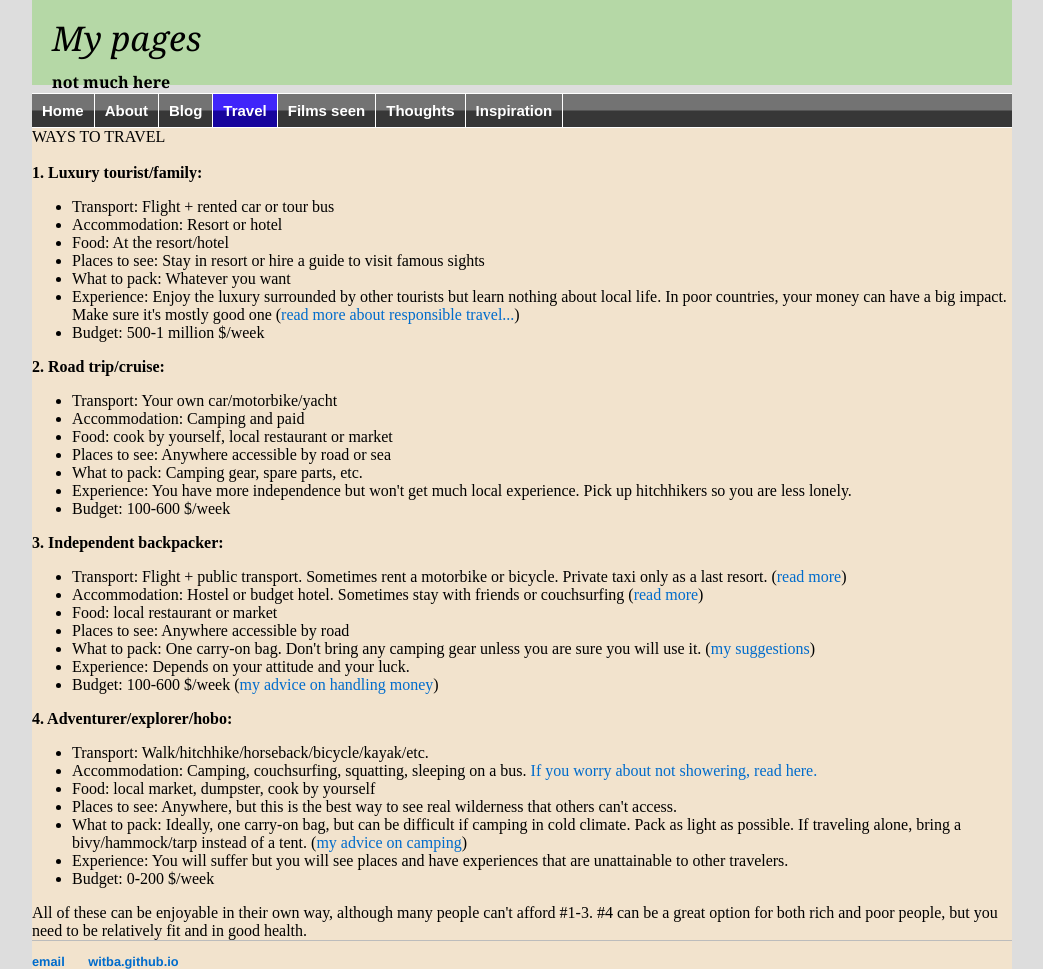
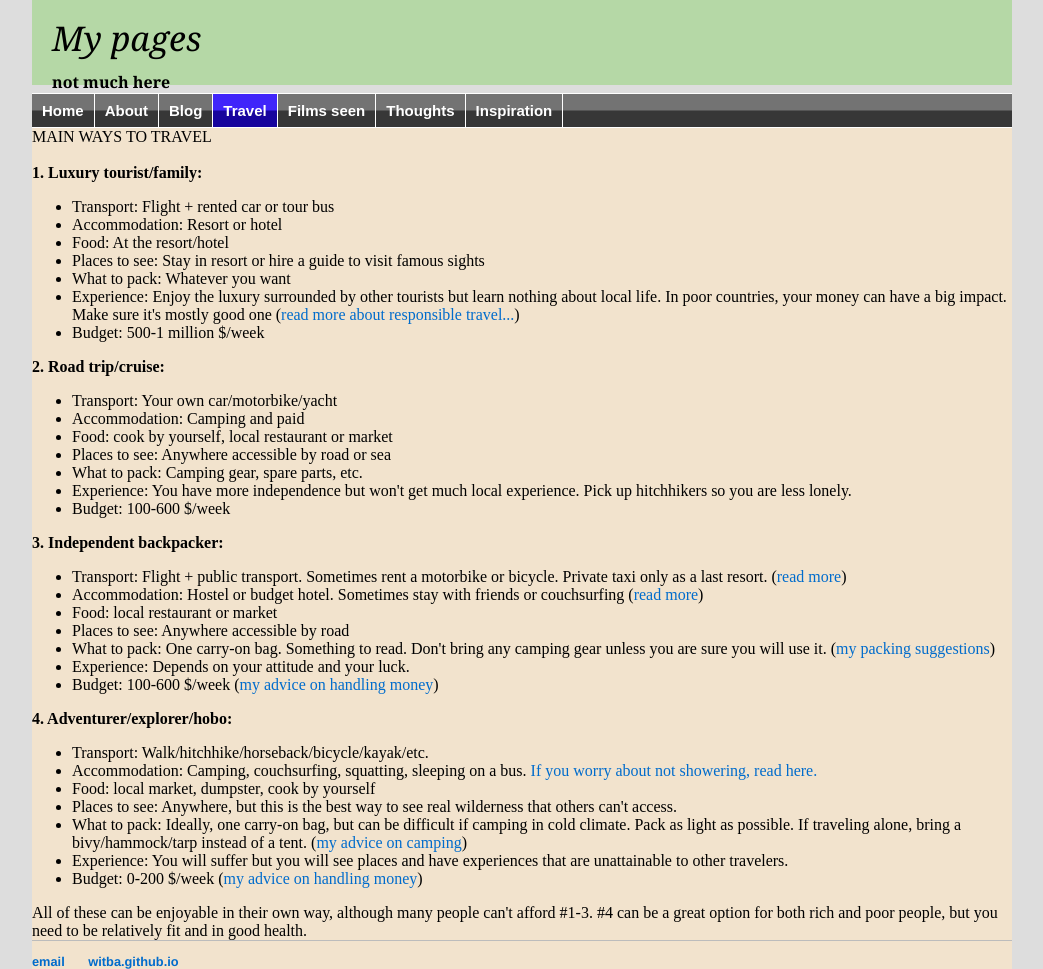
Before and after one commit to witba/witba.github.io, a Jekyll site: the page built from travel/waystotravel.html, in a window 1280 px wide. Shown: the whole page, without its empty margins (118-1161 px from the left). Built offline with Jekyll 4.4.1, drawn with Linux system fonts in a browser that asks for light colours.

Commit message:
Update waystotravel.html

```diff
--- a/travel/waystotravel.html
+++ b/travel/waystotravel.html
@@ -5,7 +5,7 @@ title: Travel advice
 
 <div class="travel">
 
-WAYS TO TRAVEL <br>
+MAIN WAYS TO TRAVEL <br>
 <br>
 <b>1. Luxury tourist/family:</b>
 <ul>
@@ -33,7 +33,7 @@ WAYS TO TRAVEL <br>
 <li>Accommodation: Hostel or budget hotel. Sometimes stay with friends or couchsurfing (<a href="accommodation.html" target=_blank>read more</a>)
 <li>Food: local restaurant or market
 <li>Places to see: Anywhere accessible by road
-<li>What to pack: One carry-on bag. Don't bring any camping gear unless you are sure you will use it. (<a href="packing.html" target=_blank>my suggestions</a>)
+<li>What to pack: One carry-on bag. Something to read. Don't bring any camping gear unless you are sure you will use it. (<a href="packing.html" target=_blank>my packing suggestions</a>)
 <li>Experience: Depends on your attitude and your luck.
 <li>Budget: 100-600 $/week (<a href="money.html" target=_blank>my advice on handling money</a>)
 </ul>
@@ -45,7 +45,7 @@ WAYS TO TRAVEL <br>
 <li>Places to see: Anywhere, but this is the best way to see real wilderness that others can't access.
 <li>What to pack: Ideally, one carry-on bag, but can be difficult if camping in cold climate. Pack as light as possible. If traveling alone, bring a bivy/hammock/tarp instead of a tent. (<a href="accommodation.html" target=_blank>my advice on camping</a>)
 <li>Experience: You will suffer but you will see places and have experiences that are unattainable to other travelers.
-<li>Budget: 0-200 $/week
+<li>Budget: 0-200 $/week (<a href="money.html" target=_blank>my advice on handling money</a>)
 </ul>
 All of these can be enjoyable in their own way, although many people can't afford #1-3. #4 can be a great option for both rich and poor people, but you need to be relatively fit and in good health.
 </div>
```
